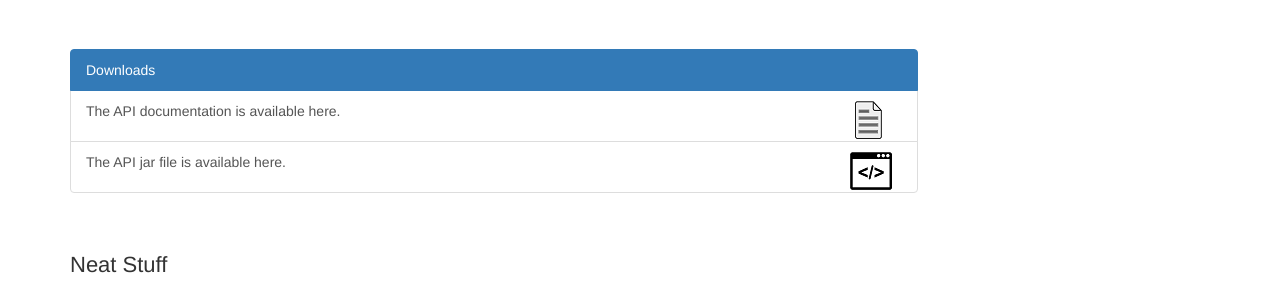
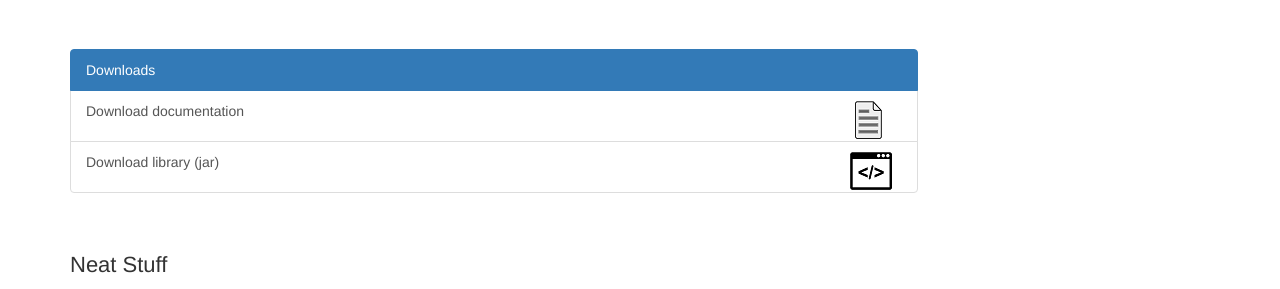
Before and after one commit to PyramidTechnologies/pyramidtechnologies.github.io, a Jekyll site: the page built from _posts/2014-07-21-Pyramid-API-Release.md, in a window 1280 px wide and 900 px high, scrolled down 829 px. Shown: the part 157-446 px from the top of the window. Built offline with Jekyll 4.4.1, drawn with Linux system fonts in a browser that asks for light colours; nearby versions of some CDN libraries; Markdown is read by kramdown in place of the engine named in the settings; comment, search, counter and statistics services are not loaded; a style sheet for code colours, icons or effects is not loaded.

Commit message:
updated post

```diff
--- a/_posts/2014-07-21-Pyramid-API-Release.md
+++ b/_posts/2014-07-21-Pyramid-API-Release.md
@@ -45,10 +45,10 @@ Supported Bill Validators
 <div class="list-group">
   <a class="list-group-item active">Downloads</a>
   <a class="list-group-item media-list" href="/api" target="_blank">
-    <p>The API documentation is available here.<img style="margin-right: 10px;" class="pull-right" src="/img/posts/javadoc_icon.png" alt="javadoc_icon"></p>
+    <p>Download documentation<img style="margin-right: 10px;" class="pull-right" src="/img/posts/javadoc_icon.png" alt="javadoc_icon"></p>
   </a>
   <a class="list-group-item media-list" href="/api/release/PTalk.jar" target="_blank">
-    <p>The API jar file is available here.<img class="pull-right" src="/img/posts/jar_icon.png" alt="jar_icon"></p>
+    <p>Download library (jar)<img class="pull-right" src="/img/posts/jar_icon.png" alt="jar_icon"></p>
   </a>
 </div>
 
```
